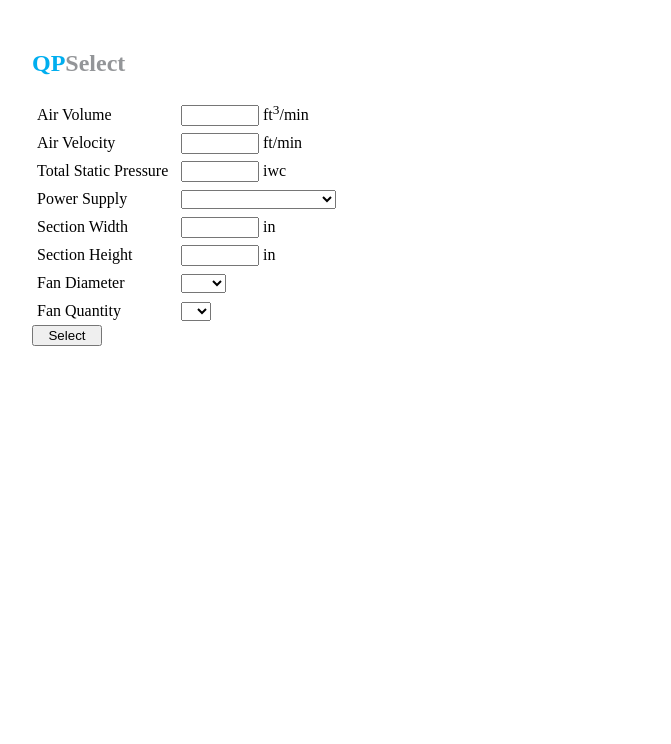
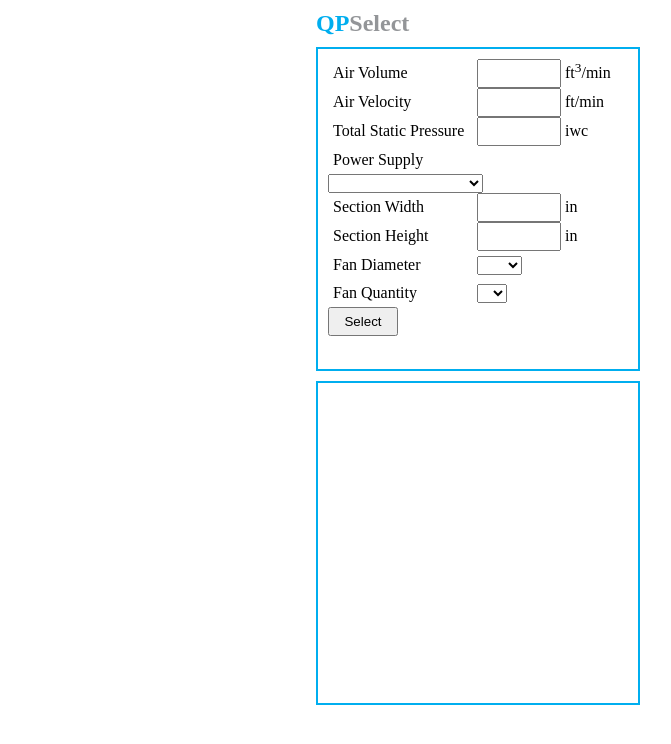
Before and after one commit to Daedex/QPSelect, a PHP site: page / in a window 1280 px wide. Shown: the top 744 px of the page, without its empty margins (18-689 px from the left). Run offline with PHP 8.4, Linux system fonts and the light colour scheme; some libraries are stand-ins or nearby versions.

Commit message:
updating style to accept sizing grid

```diff
--- a/index.css
+++ b/index.css
@@ -1,11 +1,18 @@
 body {
-	margin-left: 50px;
-	margin-top: 50px;
+
 }
+
+.container{
+	margin: 0px auto;
+	width: 50%;
+}
+
 h3 {
 	font-size: 1.5em;
 	color: #00AEEF;
+	margin: 10px;
 }
+
 h3 span {
 	color: #939598;
 }
@@ -14,13 +21,31 @@ label {
 	display: inline-block;
 	width: 135px;
 	padding: 5px;
+
 }
 
 input {
 	display: inline-block;
-	width:70px;
+	width: 70px;
+	padding: 5px;
 }
 
 #calculate {
 
 }
+
+#selectForm {
+	border: 2px solid #00AEEF;
+	padding: 10px;
+	width: 300px;
+	height: 300px;
+	margin: 10px;
+}
+
+.selectGrid {
+	border: 2px solid #00AEEF;
+	padding: 10px;
+	width: 300px;
+	height: 300px;
+	margin: 10px;
+}
--- a/index.html
+++ b/index.html
@@ -7,8 +7,9 @@
   </head>
 
   <body>
+  	<div class="container">
 	  	<h3>QP<span>Select</span></h3>
-  	<form action="" method="post">
+	  	<form id="selectForm" action="" method="post">
 				<div class="field1">
 					<label for="airVolume">Air Volume</label>
 					<input type="text" name="airVolume" id="airVolume" autocomplete="off">&nbsp;ft<sup>3</sup>/min</input>
@@ -62,13 +63,16 @@
 				<input type="button" onclick="qpSelect()" value="Select" id="qpSelect">
 		</form>
 
+		<div class="selectGrid">
+
+		</div>
+
 	    <script type="text/javascript">
 			function qpSelect() {
-			var airVolume = document.form.airVolume.value;
-			document.form.airVelocity.value = airVolume;
+
 			};
 
 		</script>
-
+	</div>
   </body>
 </html>
```
Lines whose indentation alone changed are shown as unchanged.
